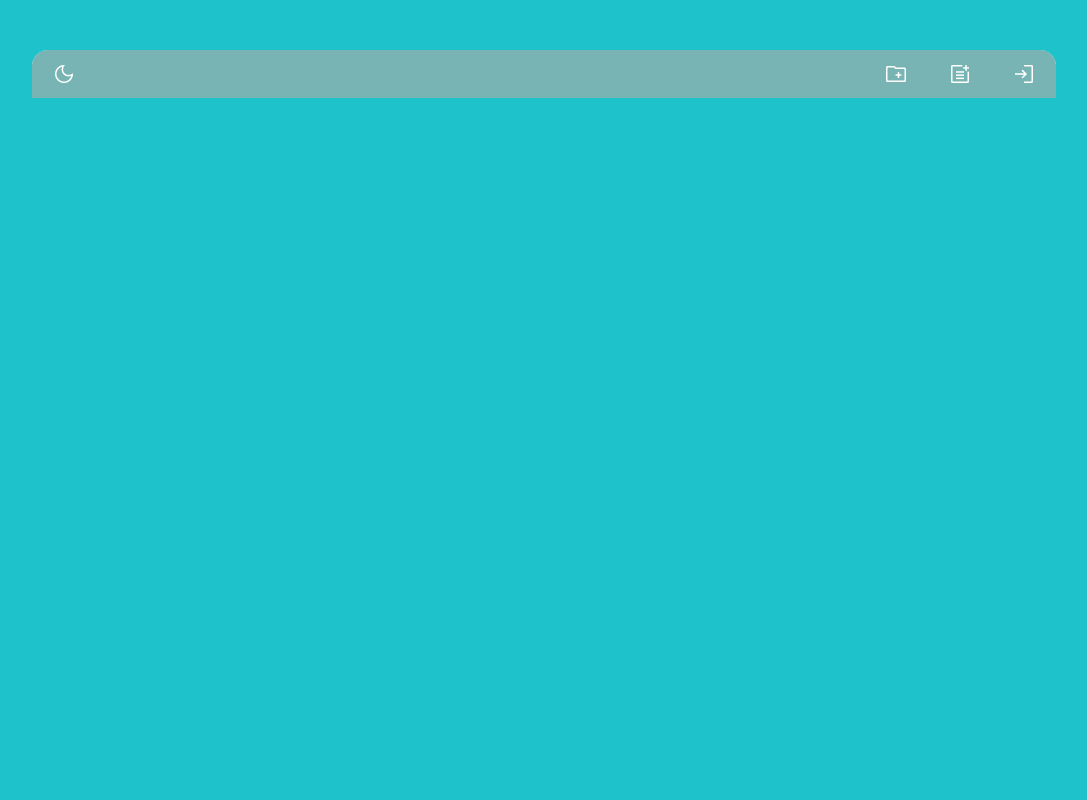
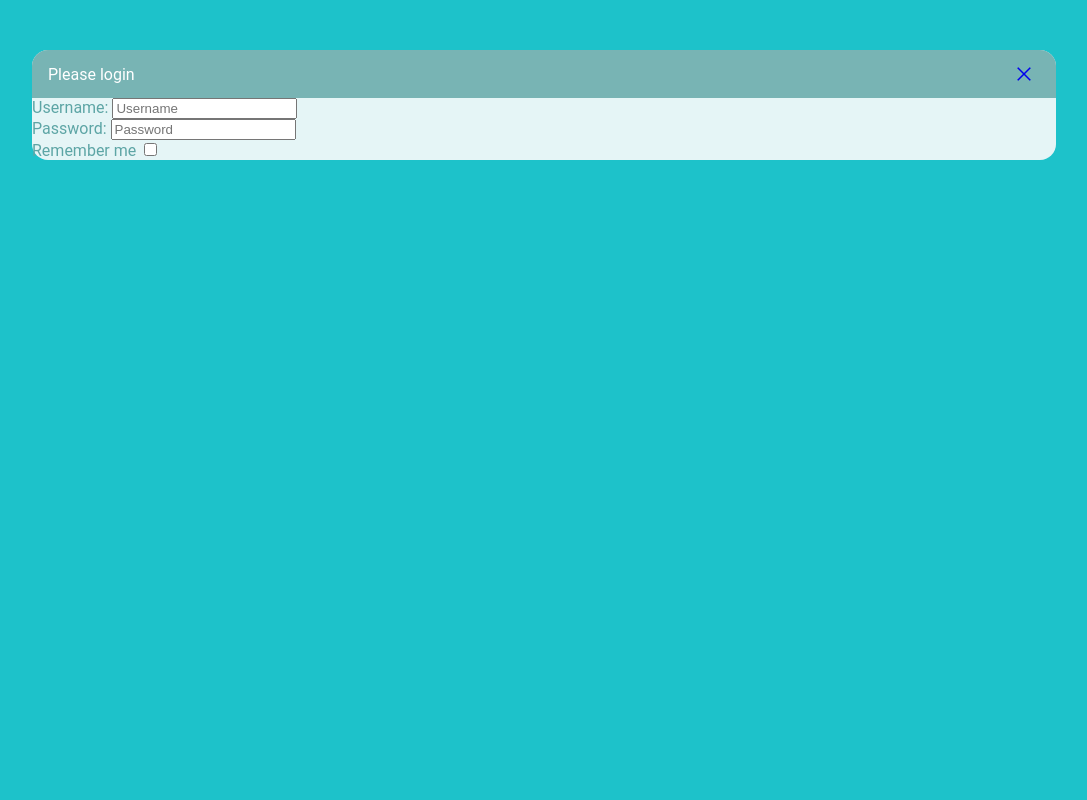
Before and after one commit to Cristian-Estevez/todo_list_django, a Django app: page /login/ in a window 1280 px wide. Shown: the whole page, without its empty margins (96-1183 px from the left). Run offline with Django 4.2, Linux system fonts and the light colour scheme.

Commit message:
Separated templates for login and task_list

```diff
--- a/src/in_django/static/in_django/css/global.css
+++ b/src/in_django/static/in_django/css/global.css
@@ -164,6 +164,11 @@ body.dark {
   --speed4: .4s;
 }
 
+a {
+  text-decoration: none;
+  flex-column color: inherit;
+}
+
 /****************************** Themes end *********************************/
 
 .material-symbols-outlined {
@@ -292,19 +297,17 @@ section {
 .login-section {
   position: absolute;
   z-index: 4;
-  display: none;
   justify-content: center;
   width: 100vw;
   height: 100vh;
-  background-color: #00000050;
-}
-
-.login-inner {
-  box-shadow: var(--on-tertiary-container) 0px 8px 16px 13px;
 }
 
 .flex {
   display: flex !important;
+}
+
+.flex-column {
+  flex-direction: column;
 }
 
 .opacity-1 {
@@ -324,3 +327,7 @@ section {
 .pl-4 {
   padding-left: 1rem;
 }
+
+.checkbox:checked:before {
+  background-color: green;
+}
--- a/src/static/main/main.js
+++ b/src/static/main/main.js
@@ -46,12 +46,7 @@ $(document).ready(function () {
 })
 
 function toggleLoginModal() {
-  // toggleBackdrop();
   $('.login-section').toggleClass('flex');
-}
-
-function toggleBackdrop() {
-  // $('#backdrop').toggle();
 }
 
 function toggleTheme() {
--- a/src/todo_list/templates/todo_list/index.html
+++ b/src/todo_list/templates/todo_list/index.html
@@ -19,90 +19,5 @@
 </head>
 
 <body class="light" id="body">
-  <div class="list-container">
-    <nav>
-      <span class="nav-left-column">
-        <i class="nav-icon material-symbols-outlined" id="theme-toggler-icon" title="Dark mode"
-          onclick="toggleTheme()">dark_mode</i>
-      </span>
-      <span class="nav-right-column">
-        <i class="nav-icon material-symbols-outlined" title="Add folder">create_new_folder</i>
-        <i class="nav-icon material-symbols-outlined" title="Add Task">post_add</i>
-        <i class="nav-icon material-symbols-outlined" id="login-icon" title="Log in">login</i>
-      </span>
-    </nav>
-
-    <section>
-      {% for folder in folders %}
-      <div class="folder item">
-        <div class="folder-container">
-          <span class="featured-icon-container">
-            <i class="list-icon material-symbols-outlined folder">folder</i>
-            <p>{{folder.title}}</p>
-          </span>
-          <span class="actions-container">
-            <i class="list-icon material-symbols-outlined" title="Add Task">post_add</i>
-            <i class="list-icon material-symbols-outlined" title="Edit Task">edit</i>
-            <i class="list-icon material-symbols-outlined" title="Delete Task">delete</i>
-          </span>
-        </div>
-        <div class="folder-tasks-container display-none">
-          {% for task in in_folder_tasks %}
-          {% if task.folder_id == folder %}
-          <div class="task in-folder-task">
-            <span class="featured-icon-container">
-              <i class="list-icon material-symbols-outlined file">description</i>
-              <p>{{task.title}}</p>
-            </span>
-            <span class="actions-container">
-              <i class="checkbox-blank list-icon material-symbols-outlined"
-                title="Mark Done">check_box_outline_blank</i>
-              <i class="list-icon material-symbols-outlined" title="Edit Task">edit</i>
-              <i class="list-icon material-symbols-outlined" title="Delete Task">delete</i>
-            </span>
-          </div>
-          {% endif %}
-          {% endfor %}
-        </div>
-      </div>
-      {% endfor %}
-
-      {% for lonely_task in lonely_tasks %}
-      <div class="task item">
-        <span class="featured-icon-container">
-          <i class="list-icon material-symbols-outlined file">description</i>
-          <p>{{lonely_task.title}}</p>
-        </span>
-        <span class="actions-container">
-          <i class="checkbox-blank list-icon material-symbols-outlined" title="Mark Done">check_box_outline_blank</i>
-          <i class="list-icon material-symbols-outlined" title="Edit Task">edit</i>
-          <i class="list-icon material-symbols-outlined" title="Delete Task">delete</i>
-        </span>
-      </div>
-      {% endfor %}
-    </section>
-  </div>
-
-  <section class="login-section">
-    <div class="login-inner">
-      <div class="login-nav">
-        <span class="nav-left-column pl-4">
-          Please login
-        </span>
-        <span class="nav-right-column">
-          <i class="nav-icon material-symbols-outlined" title="Close" id="login-close">
-            close
-          </i>
-        </span>
-      </div>
-
-      <div class="login-form-container">
-        <form action="POST">
-          {% csrf_token %}
-          <input type="text" name="" id="">
-        </form>
-      </div>
-
-    </div>
-  </section>
+  {% block content %} {% endblock %}
 </body>
--- /dev/null
+++ b/src/todo_list/templates/todo_list/login.html
@@ -0,0 +1,39 @@
+{% extends "todo_list/index.html" %}
+
+{% block content %}
+<section class="login-section">
+    <div class="login-inner">
+        <div class="login-nav">
+            <span class="nav-left-column pl-4">
+                Please login
+            </span>
+            <span class="nav-right-column">
+                <a href="/">
+                    <i class="nav-icon material-symbols-outlined" title="Close" id="login-close">
+                        close
+                    </i>
+                </a>
+            </span>
+        </div>
+
+        <div class="login-form-container">
+            <form action="POST" class="flex flex-column">
+                {% csrf_token %}
+                <span>
+                    <label for="name">Username:</label>
+                    <input type="text" name="name" placeholder="Username" id="">
+                </span>
+                <span>
+                    <label for="password">Password:</label>
+                    <input type="password" name="password" placeholder="Password" id="">
+                </span>
+                <span>
+                    <label for="remember-me">Remember me</label>
+                    <input class="checkbox" type="checkbox" name="remember-me">
+                </span>
+            </form>
+        </div>
+
+    </div>
+</section>
+{%endblock%}
--- a/src/todo_list/urls.py
+++ b/src/todo_list/urls.py
@@ -5,6 +5,6 @@ from django.contrib.auth import views as auth_views
 app_name = 'todo_list'
 urlpatterns = [
     path('login/', auth_views.LoginView.as_view(
-        template_name='todo_list/index.html')),
+        template_name='todo_list/login.html')),
     path('', views.mainApp, name='mainApp'),
 ]
--- a/src/todo_list/views.py
+++ b/src/todo_list/views.py
@@ -9,7 +9,7 @@ def mainApp(request):
     else:
         return render(
             request,
-            'todo_list/index.html',
+            'todo_list/task_list.html',
             {
                 "folders": Folder.objects.filter(deleted=False),
                 "in_folder_tasks": Task.objects.filter(deleted=False).exclude(folder_id__isnull=True),
```
Also changed, not shown: src/todo_list/templates/todo_list/task_list.html (added, +67 -0 lines).
